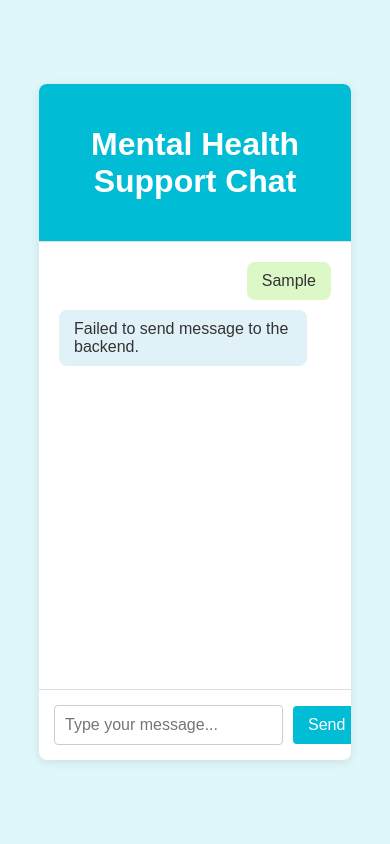
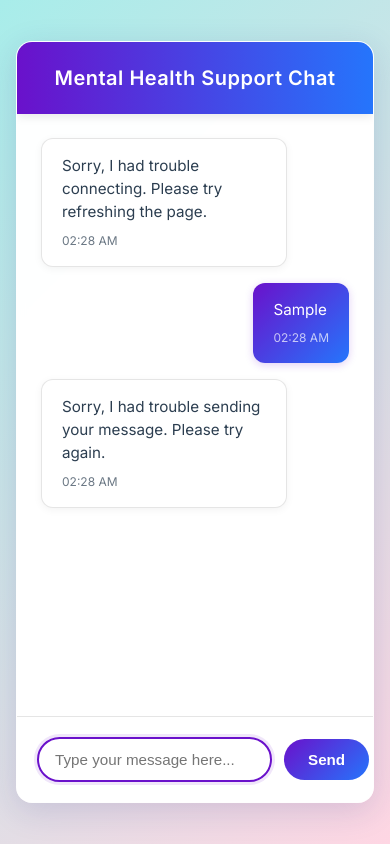
Before and after one commit to Coolmann2049/Mental-health-chatbot, a plain HTML site: page gemini-frontend/index.html in a window 390 px wide. Both pictures are taken after typing "Sample" into the empty fields and a click on the button "Send". Drawn offline with Linux system fonts and the light colour scheme; no server answers.

Commit message:
changed UI

```diff
--- a/gemini-frontend/index.html
+++ b/gemini-frontend/index.html
@@ -3,8 +3,9 @@
 <head>
     <meta charset="UTF-8">
     <meta name="viewport" content="width=device-width, initial-scale=1.0">
-    <title>Mental Health Chatbot</title>
+    <title>Mental Health Support Chat</title>
     <link rel="stylesheet" href="style.css">
+    <link href="https://fonts.googleapis.com/css2?family=Inter:wght@400;500;600&display=swap" rel="stylesheet">
 </head>
 <body>
     <div class="chat-container">
@@ -12,13 +13,20 @@
             <h1>Mental Health Support Chat</h1>
         </div>
         <div id="chat-messages" class="chat-messages">
-            </div>
+            <!-- Messages will be added here dynamically -->
+        </div>
         <div class="chat-input-area">
-            <input type="text" id="message-input" placeholder="Type your message...">
-            <button id="send-button">Send</button>
+            <input
+                type="text"
+                id="message-input"
+                placeholder="Type your message here..."
+                aria-label="Type your message"
+            >
+            <button id="send-button" aria-label="Send message">
+                Send
+            </button>
         </div>
     </div>
-
     <script src="script.js"></script>
 </body>
 </html>
--- a/gemini-frontend/script.js
+++ b/gemini-frontend/script.js
@@ -1,36 +1,55 @@
 const chatMessagesDiv = document.getElementById('chat-messages');
 const messageInput = document.getElementById('message-input');
 const sendButton = document.getElementById('send-button');
-let sessionId = null; // To store the user's session ID
+let sessionId = null;
 
-// Function to add a message to the chat UI
+// Add welcome message function
+function addWelcomeMessage() {
+    const welcomeMessage = `Hi there! 👋 I'm here to listen and support you. Feel free to share what's on your mind, and I'll do my best to help. Remember, while I can offer support and suggestions, I'm not a replacement for professional help.`;
+    addMessage('bot', welcomeMessage);
+}
+
+function formatTimestamp() {
+    return new Intl.DateTimeFormat('en-US', {
+        hour: '2-digit',
+        minute: '2-digit',
+        hour12: true
+    }).format(new Date());
+}
+
 function addMessage(role, text) {
     const messageDiv = document.createElement('div');
     messageDiv.classList.add('message');
     messageDiv.classList.add(role === 'user' ? 'user-message' : 'bot-message');
 
+    const messageContent = document.createElement('div');
+    messageContent.classList.add('message-content');
+
     if (role === 'bot') {
-        // Handle blockquotes ("> ")
         if (text.startsWith('> ')) {
             const quoteText = text.substring(2).trim();
-            messageDiv.innerHTML = `<blockquote>${quoteText}</blockquote>`;
+            messageContent.innerHTML = `<blockquote>${quoteText}</blockquote>`;
         } else {
-            // Replace **bold text** with <b>bold text</b>
             text = text.replace(/\*\*(.*?)\*\*/gs, '<b>$1</b>');
-            // Replace *bold text* with <b>bold text</b> (handling single asterisks as well)
             text = text.replace(/\*(.*?)\*/gs, '<b>$1</b>');
-            // Replace newline characters with <br> tags
-            messageDiv.innerHTML = text.replace(/\n/g, '<br>');
+            messageContent.innerHTML = text.replace(/\n/g, '<br>');
         }
     } else {
-        messageDiv.textContent = text;
+        messageContent.textContent = text;
     }
 
+    const timestamp = document.createElement('div');
+    timestamp.classList.add('timestamp');
+    timestamp.textContent = formatTimestamp();
+
+    messageDiv.appendChild(messageContent);
+    messageDiv.appendChild(timestamp);
     chatMessagesDiv.appendChild(messageDiv);
-    chatMessagesDiv.scrollTop = chatMessagesDiv.scrollHeight; // Scroll to the latest message
+
+    // Smooth scroll to the latest message
+    messageDiv.scrollIntoView({ behavior: 'smooth', block: 'end' });
 }
 
-// Function to start a new chat session
 async function startChatSession() {
     try {
         const response = await fetch('http://localhost:3000/api/start-chat', {
@@ -38,24 +57,25 @@ async function startChatSession() {
             headers: {
                 'Content-Type': 'application/json',
             },
-            body: JSON.stringify({}) // No body needed for starting a session
+            body: JSON.stringify({})
         });
         const data = await response.json();
         sessionId = data.sessionId;
         console.log('Session ID:', sessionId);
+        addWelcomeMessage();
     } catch (error) {
         console.error('Error starting chat session:', error);
+        addMessage('bot', 'Sorry, I had trouble connecting. Please try refreshing the page.');
     }
 }
 
-// Call startChatSession when the page loads
-startChatSession();
+async function sendMessage() {
+    const message = messageInput.value.trim();
+    if (!message) return;
 
-sendButton.addEventListener('click', async () => {
-    const message = messageInput.value.trim();
-    if (message) {
     addMessage('user', message);
     messageInput.value = '';
+    messageInput.focus();
 
     try {
         const response = await fetch('http://localhost:3000/api/chat', {
@@ -63,29 +83,43 @@ sendButton.addEventListener('click', async () => {
             headers: {
                 'Content-Type': 'application/json',
             },
-                body: JSON.stringify({ sessionId: sessionId, message: message }),
+            body: JSON.stringify({ sessionId, message }),
         });
 
         if (!response.ok) {
             const errorData = await response.json();
             console.error('Backend Error:', errorData);
-                addMessage('bot', `Error: ${errorData.error || 'Something went wrong.'}`);
+            addMessage('bot', `I'm having trouble responding right now. Please try again in a moment.`);
             return;
         }
 
         const data = await response.json();
         addMessage('bot', data.response);
-
     } catch (error) {
         console.error('Frontend Error:', error);
-            addMessage('bot', 'Failed to send message to the backend.');
+        addMessage('bot', 'Sorry, I had trouble sending your message. Please try again.');
     }
+}
+
+// Initialize chat
+startChatSession();
+
+// Event listeners
+sendButton.addEventListener('click', sendMessage);
+
+messageInput.addEventListener('keypress', (event) => {
+    if (event.key === 'Enter' && !event.shiftKey) {
+        event.preventDefault();
+        sendMessage();
     }
 });
 
-// Optional: Send message when Enter key is pressed in the input field
-messageInput.addEventListener('keypress', (event) => {
-    if (event.key === 'Enter') {
-        sendButton.click();
-    }
+// Add loading state to input
+messageInput.addEventListener('input', function() {
+    sendButton.disabled = !this.value.trim();
 });
+
+// Focus input on load
+window.addEventListener('load', () => {
+    messageInput.focus();
+});
--- a/gemini-frontend/style.css
+++ b/gemini-frontend/style.css
@@ -1,6 +1,6 @@
 body {
-    font-family: sans-serif;
-    background-color: #e0f7fa; /* Light teal background */
+    font-family: 'Inter', -apple-system, BlinkMacSystemFont, sans-serif;
+    background: linear-gradient(135deg, #a8edea 0%, #fed6e3 100%);
     margin: 0;
     padding: 0;
     display: flex;
@@ -10,86 +10,180 @@ body {
 }
 
 .chat-container {
-    background-color: #fff;
-    border-radius: 8px;
-    box-shadow: 0 2px 10px rgba(0, 0, 0, 0.1);
-    width: 80%;
-    max-width: 600px;
-    height: 80vh;
+    background-color: rgba(255, 255, 255, 0.95);
+    border-radius: 16px;
+    box-shadow: 0 8px 32px rgba(31, 38, 135, 0.15);
+    width: 90%;
+    max-width: 800px;
+    height: 85vh;
     display: flex;
     flex-direction: column;
     overflow: hidden;
+    backdrop-filter: blur(4px);
+    -webkit-backdrop-filter: blur(4px);
+    border: 1px solid rgba(255, 255, 255, 0.18);
 }
 
 .chat-header {
-    background-color: #00bcd4; /* Teal header */
+    background: linear-gradient(to right, #6a11cb 0%, #2575fc 100%);
     color: white;
-    padding: 20px;
+    padding: 1.5rem;
     text-align: center;
-    border-bottom: 1px solid #ddd;
+    position: relative;
+    box-shadow: 0 2px 10px rgba(0, 0, 0, 0.1);
+}
+
+.chat-header h1 {
+    margin: 0;
+    font-size: 1.5rem;
+    font-weight: 600;
+    letter-spacing: 0.5px;
 }
 
 .chat-messages {
     flex-grow: 1;
-    padding: 20px;
+    padding: 1.5rem;
     overflow-y: auto;
     display: flex;
     flex-direction: column;
+    gap: 1rem;
+    background: rgba(255, 255, 255, 0.8);
 }
 
 .message {
-    background-color: #f0f0f0;
-    color: #333;
-    border-radius: 8px;
-    padding: 10px 15px;
-    margin-bottom: 10px;
+    position: relative;
+    padding: 1rem 1.25rem;
+    border-radius: 12px;
     max-width: 80%;
-    word-break: break-word;
+    line-height: 1.5;
+    font-size: 0.95rem;
+    transition: all 0.3s ease;
+    animation: messageAppear 0.3s ease-out;
+}
+
+@keyframes messageAppear {
+    from {
+        opacity: 0;
+        transform: translateY(10px);
+    }
+    to {
+        opacity: 1;
+        transform: translateY(0);
+    }
 }
 
 .user-message {
     align-self: flex-end;
-    background-color: #dcf8c6; /* Light green for user messages */
+    background: linear-gradient(135deg, #6a11cb 0%, #2575fc 100%);
+    color: white;
+    margin-left: 20%;
+    box-shadow: 0 2px 8px rgba(106, 17, 203, 0.2);
 }
 
 .bot-message {
     align-self: flex-start;
-    background-color: #e0f2f7; /* Light blue for bot messages */
+    background: white;
+    color: #2c3e50;
+    margin-right: 20%;
+    box-shadow: 0 2px 8px rgba(0, 0, 0, 0.05);
+    border: 1px solid rgba(0, 0, 0, 0.1);
+}
+
+.bot-message blockquote {
+    margin: 0.5rem 0;
+    padding-left: 1rem;
+    border-left: 3px solid #6a11cb;
+    color: #4a5568;
+    font-style: italic;
 }
 
 .chat-input-area {
-    padding: 15px;
-    border-top: 1px solid #ddd;
+    padding: 1.25rem;
+    background: white;
+    border-top: 1px solid rgba(0, 0, 0, 0.1);
     display: flex;
     align-items: center;
+    gap: 0.75rem;
 }
 
 #message-input {
     flex-grow: 1;
-    padding: 10px;
-    border: 1px solid #ccc;
-    border-radius: 4px;
-    font-size: 16px;
-    margin-right: 10px;
+    padding: 0.75rem 1rem;
+    border: 2px solid rgba(106, 17, 203, 0.2);
+    border-radius: 25px;
+    font-size: 0.95rem;
+    transition: all 0.3s ease;
+    background: rgba(255, 255, 255, 0.9);
+}
+
+#message-input:focus {
+    outline: none;
+    border-color: #6a11cb;
+    box-shadow: 0 0 0 3px rgba(106, 17, 203, 0.1);
 }
 
 #send-button {
-    background-color: #00bcd4; /* Teal send button */
+    background: linear-gradient(135deg, #6a11cb 0%, #2575fc 100%);
     color: white;
-    padding: 10px 15px;
+    padding: 0.75rem 1.5rem;
     border: none;
-    border-radius: 4px;
+    border-radius: 25px;
     cursor: pointer;
-    font-size: 16px;
-    transition: background-color 0.3s ease;
+    font-size: 0.95rem;
+    font-weight: 600;
+    transition: all 0.3s ease;
+    display: flex;
+    align-items: center;
+    gap: 0.5rem;
 }
 
 #send-button:hover {
-    background-color: #00acc1;
+    transform: translateY(-1px);
+    box-shadow: 0 4px 12px rgba(106, 17, 203, 0.2);
+}
+
+#send-button:active {
+    transform: translateY(1px);
 }
 
 .timestamp {
-    color: #888;
-    font-size: 0.8em;
-    margin-top: 5px;
+    font-size: 0.75rem;
+    margin-top: 0.5rem;
+    opacity: 0.7;
 }
+
+/* Scrollbar Styling */
+.chat-messages::-webkit-scrollbar {
+    width: 8px;
+}
+
+.chat-messages::-webkit-scrollbar-track {
+    background: rgba(0, 0, 0, 0.05);
+    border-radius: 4px;
+}
+
+.chat-messages::-webkit-scrollbar-thumb {
+    background: rgba(106, 17, 203, 0.2);
+    border-radius: 4px;
+}
+
+.chat-messages::-webkit-scrollbar-thumb:hover {
+    background: rgba(106, 17, 203, 0.3);
+}
+
+/* Responsive Design */
+@media (max-width: 768px) {
+    .chat-container {
+        width: 95%;
+        height: 90vh;
+        margin: 1rem;
+    }
+
+    .message {
+        max-width: 85%;
+    }
+
+    .chat-header h1 {
+        font-size: 1.25rem;
+    }
+}
```
Also changed, not shown: 1 other file. Lines whose indentation alone changed are shown as unchanged.
